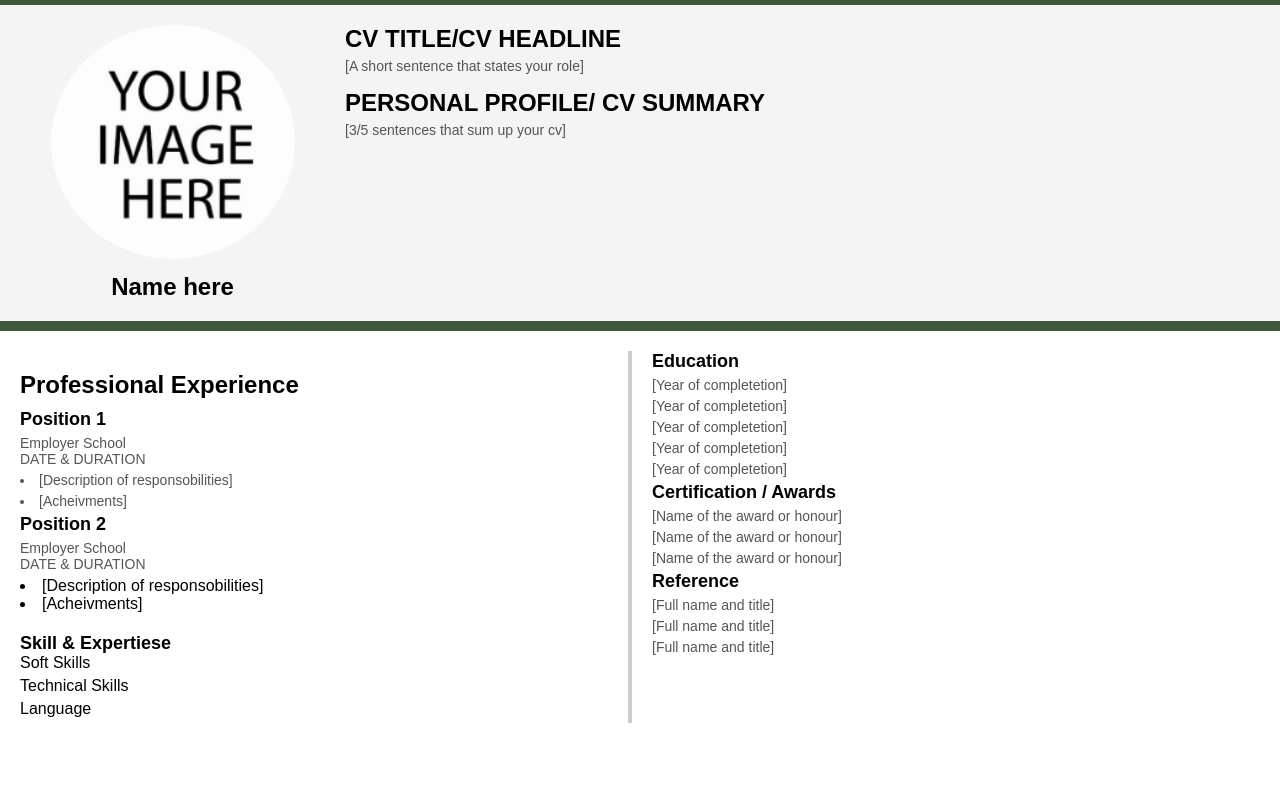
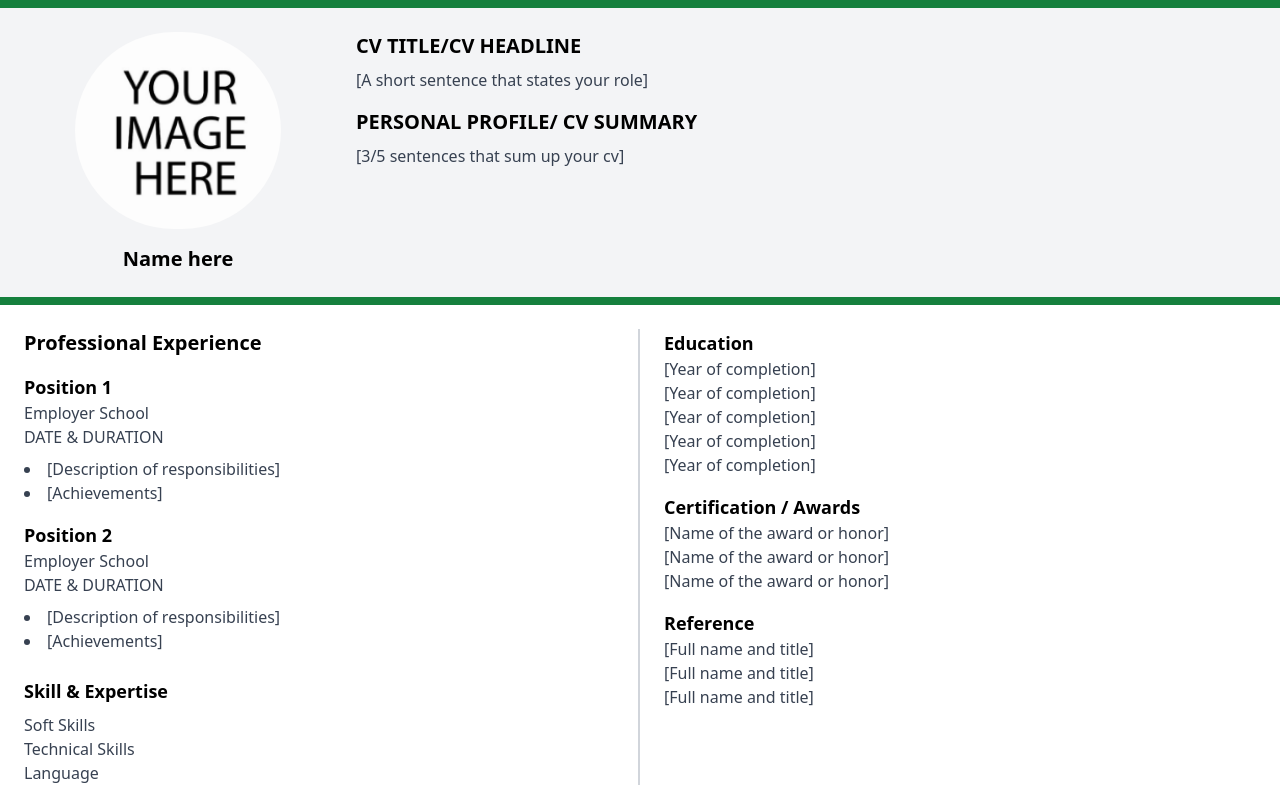
Before and after one commit to SyedMeeranKhan/Cv-template, a plain HTML site: page index.html in a window 1280 px wide. Shown: the part 72-881 px from the top of the page. Before the commit the page ends 815 px from the top, so only its background shows below. Drawn offline with nearby package versions, Linux system fonts and the light colour scheme.

Commit message:
style: html updated with tail wind css

```diff
--- a/index.html
+++ b/index.html
@@ -3,75 +3,80 @@
 <head>
     <meta charset="UTF-8">
     <meta name="viewport" content="width=device-width, initial-scale=1.0">
-    <link rel="stylesheet" href="style.css">
     <title>Cv format</title>
+    <script src="https://cdn.tailwindcss.com"></script>
 </head>
-<body>
-    <div class="section1">
-        <h1>Cv Template</h1>
+<body class="font-sans m-0 p-0">
+    <div class="bg-green-700 text-white p-6 text-center">
+        <h1 class="m-0 text-2xl font-bold">Cv Template</h1>
     </div>
-    <div class="section2">
-        <div class="col1">
-            <img src="dummy_photo.png" alt="not found">
-            <h2>Name here</h2>
+    <div class="flex flex-col lg:flex-row p-6 bg-gray-100 border-b-4 border-green-700">
+        <div class="w-full lg:w-1/4 text-center mb-4 lg:mb-0">
+            <img src="dummy_photo.png" alt="not found" class="w-2/3 mx-auto rounded-full">
+            <h2 class="mt-4 text-xl font-semibold">Name here</h2>
         </div>
-        <div class="col2">
-            <div class="col1_">
-                <h2>CV TITLE/CV HEADLINE</h2>
-                <p>[A short sentence that states your role]</p>
+        <div class="w-full lg:w-3/4 lg:pl-6">
+            <div class="mb-4">
+                <h2 class="text-xl font-bold">CV TITLE/CV HEADLINE</h2>
+                <p class="mt-2 text-gray-700">[A short sentence that states your role]</p>
             </div>
-            <div class="col2_">
-                <h2>PERSONAL PROFILE/ CV SUMMARY</h2>
-                <p>[3/5 sentences that sum up your cv]</p>
+            <div>
+                <h2 class="text-xl font-bold">PERSONAL PROFILE/ CV SUMMARY</h2>
+                <p class="mt-2 text-gray-700">[3/5 sentences that sum up your cv]</p>
             </div>
         </div>
     </div>
-    <div class="section3">
-        <div class="col1">
-            <div class="col1_">
-                <h2>Professional Experience</h2>
+    <div class="flex flex-col lg:flex-row p-6 border-t-4 border-green-700">
+        <div class="w-full lg:w-1/2 pr-4 lg:border-r-2 border-gray-300">
+            <div class="mb-4">
+                <h2 class="text-xl font-bold">Professional Experience</h2>
             </div>
-            <div class="col2_">
-                <strong>Position 1</strong>
-                <p>Employer School<br>DATE & DURATION</p>
-                <li>[Description of responsobilities]</li>
-                <li>[Acheivments]</li>
+            <div class="mb-4">
+                <strong class="block text-lg">Position 1</strong>
+                <p class="text-gray-700">Employer School<br>DATE & DURATION</p>
+                <ul class="list-disc list-inside text-gray-700 mt-2">
+                    <li>[Description of responsibilities]</li>
+                    <li>[Achievements]</li>
+                </ul>
             </div>
-            <div class="col3_">
-                <strong>Position 2</strong>
-                <p>Employer School<br>DATE & DURATION</p>
-                <li>[Description of responsobilities]</li>
-                <li>[Acheivments]</li>
+            <div class="mb-4">
+                <strong class="block text-lg">Position 2</strong>
+                <p class="text-gray-700">Employer School<br>DATE & DURATION</p>
+                <ul class="list-disc list-inside text-gray-700 mt-2">
+                    <li>[Description of responsibilities]</li>
+                    <li>[Achievements]</li>
+                </ul>
             </div>
-            <div class="col4_">
-                <strong>Skill & Expertiese</strong>
-                <li>Soft Skills</li>
-                <li>Technical Skills</li>
-                <li>Language</li>
+            <div class="mt-6">
+                <strong class="block text-lg">Skill & Expertise</strong>
+                <ul class="list-none mt-2 text-gray-700">
+                    <li>Soft Skills</li>
+                    <li>Technical Skills</li>
+                    <li>Language</li>
+                </ul>
             </div>
         </div>
-        <div class="col2">
-            <div class="col1_">
-                <strong>Education</strong>
-                <p>[Year of completetion]</p>
-                <p>[Year of completetion]</p>
-                <p>[Year of completetion]</p>
-                <p>[Year of completetion]</p>
-                <p>[Year of completetion]</p>
+        <div class="w-full lg:w-1/2 pl-4 lg:pl-6">
+            <div class="mb-4">
+                <strong class="block text-lg">Education</strong>
+                <p class="text-gray-700">[Year of completion]</p>
+                <p class="text-gray-700">[Year of completion]</p>
+                <p class="text-gray-700">[Year of completion]</p>
+                <p class="text-gray-700">[Year of completion]</p>
+                <p class="text-gray-700">[Year of completion]</p>
             </div>
-            <div class="col2_">
-                <strong>Certification / Awards</strong>
-                <p>[Name of the award or honour]</p>
-                <p>[Name of the award or honour]</p>
-                <p>[Name of the award or honour]</p>
+            <div class="mb-4">
+                <strong class="block text-lg">Certification / Awards</strong>
+                <p class="text-gray-700">[Name of the award or honor]</p>
+                <p class="text-gray-700">[Name of the award or honor]</p>
+                <p class="text-gray-700">[Name of the award or honor]</p>
             </div>
-            <div class="col3_">
-                <strong>Reference</strong>
-                <p>[Full name and title]</p>
-                <p>[Full name and title]</p>
-                <p>[Full name and title]</p>
+            <div>
+                <strong class="block text-lg">Reference</strong>
+                <p class="text-gray-700">[Full name and title]</p>
+                <p class="text-gray-700">[Full name and title]</p>
+                <p class="text-gray-700">[Full name and title]</p>
             </div>
-        </div>
         </div>
     </div>
 </body>
```
